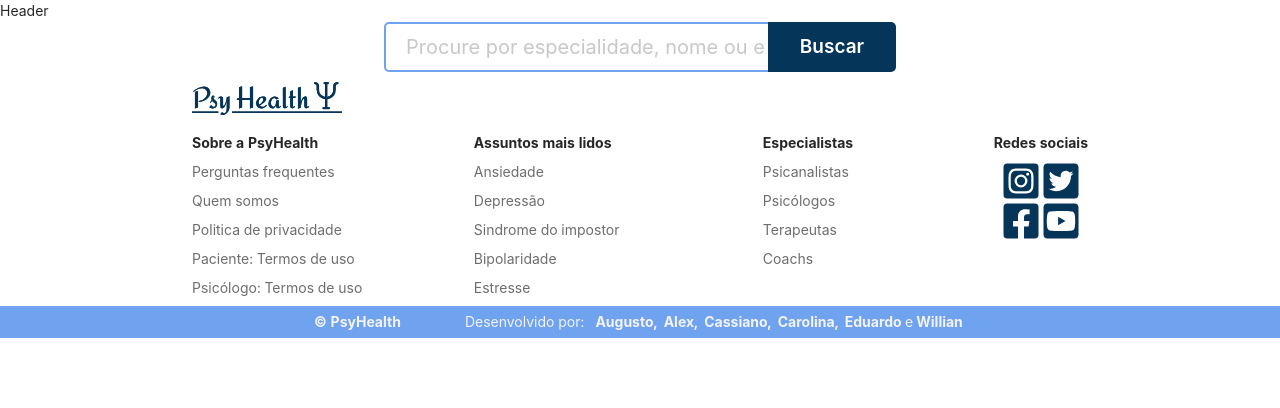
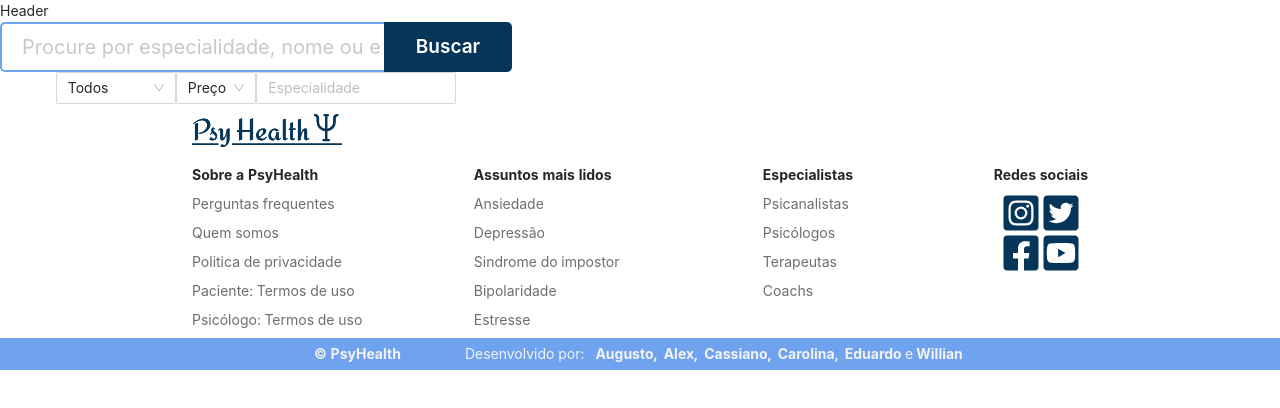
Before and after one commit to carolahn/psy-health, a React (Create React App) app: page /search in a window 1280 px wide. Shown: the top 408 px of the page. Built offline with nearby package versions, Linux system fonts and the light colour scheme.

Commit message:
feat: select options

```diff
--- a/src/pages/search/index.jsx
+++ b/src/pages/search/index.jsx
@@ -1,11 +1,35 @@
 import React from "react";
+import { Select } from 'antd'
 import SearchContainer from './styled'
 
+
+
 const Search = () => {
+
+  const { Option } = Select;
+
+  const optionsArr = ["ansiedade", 'depressão', 'neuropsicologia','orientação vocacinal']
+  const options = optionsArr.map((specificity, index) => <Option key={index} value={specificity}>{specificity}</Option>)
+
+
   return (
     <SearchContainer>
       <input placeholder="Procure por especialidade, nome ou experiência"  className='search-input'/>
       <button className='search-button'>Buscar</button>
+      <Select defaultValue='Todos' className='filter-specialist'>
+        <Option value='coach'>Coach</Option>
+        <Option value='psicanalista'>Psicanalista</Option>
+        <Option value='psicologo'>Psicólogo</Option>
+      </Select>
+      <Select defaultValue='Preço'>
+        <Option value='50-100'>R$50-100</Option>
+        <Option value='100-150'>R$100-150</Option>
+        <Option value='150-200'>R$150-200</Option>
+        <Option value='200-300'>R$200-300</Option>
+      </Select>
+      <Select  mode='multiple' placeholder='Especialidade' className='filter-specificity'>
+        {options}
+      </Select>
     </SearchContainer>
   );
 };
--- a/src/pages/search/styled.js
+++ b/src/pages/search/styled.js
@@ -1,8 +1,9 @@
 import styled from "styled-components";
 
-const SearchContainer = styled.div`
-
+const SearchContainer = styled.main`
+  width: 40vw;
   display:flex;
+  flex-wrap: wrap;
   justify-content: center;
   .search-input {
     box-sizing: border-box;
@@ -48,6 +49,14 @@
     border-top-right-radius: 5px;
     border-bottom-right-radius: 5px;
   }
+
+  .filter-specialist {
+    width: 120px;
+  }
+
+  .filter-specificity {
+    width: 200px;
+  }
 `;
 
 export default SearchContainer;
```
